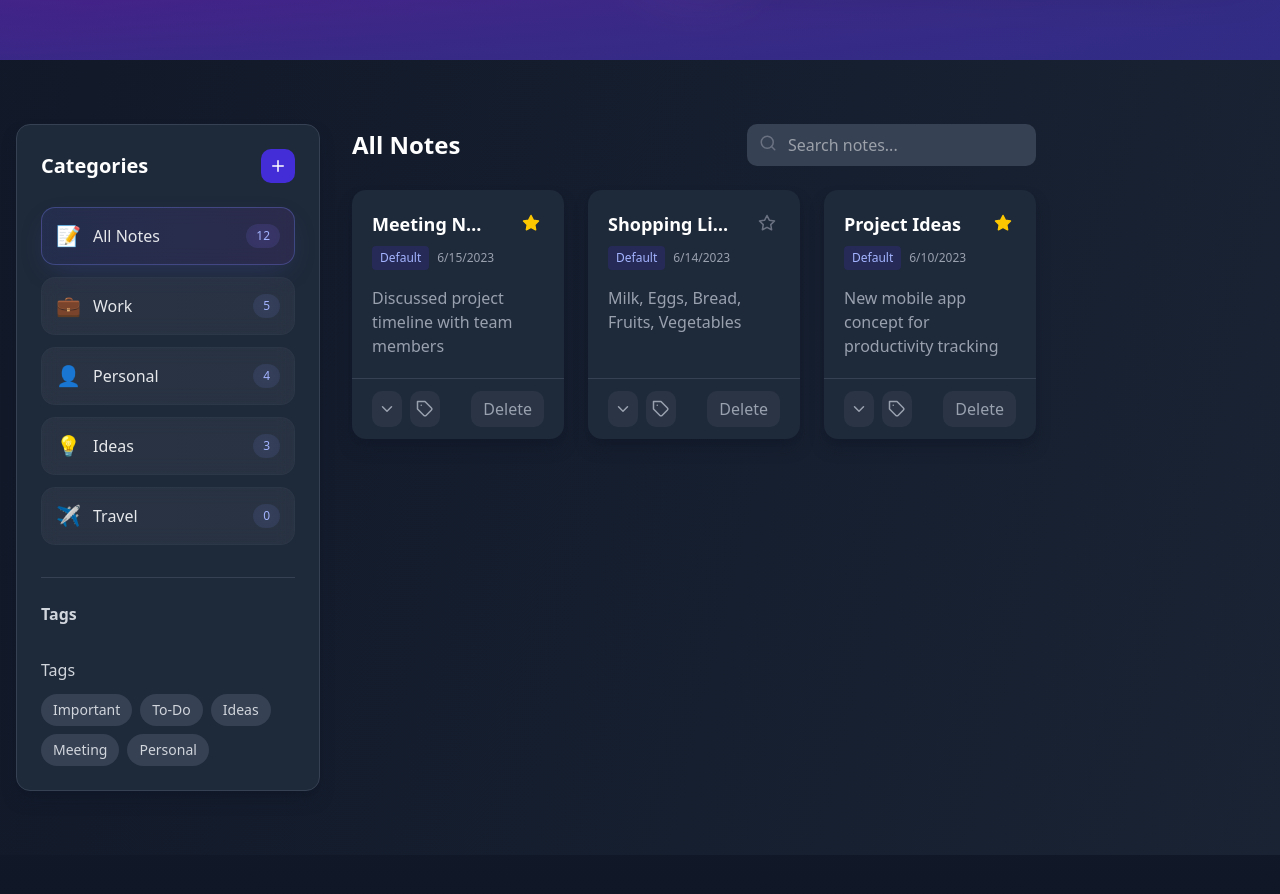
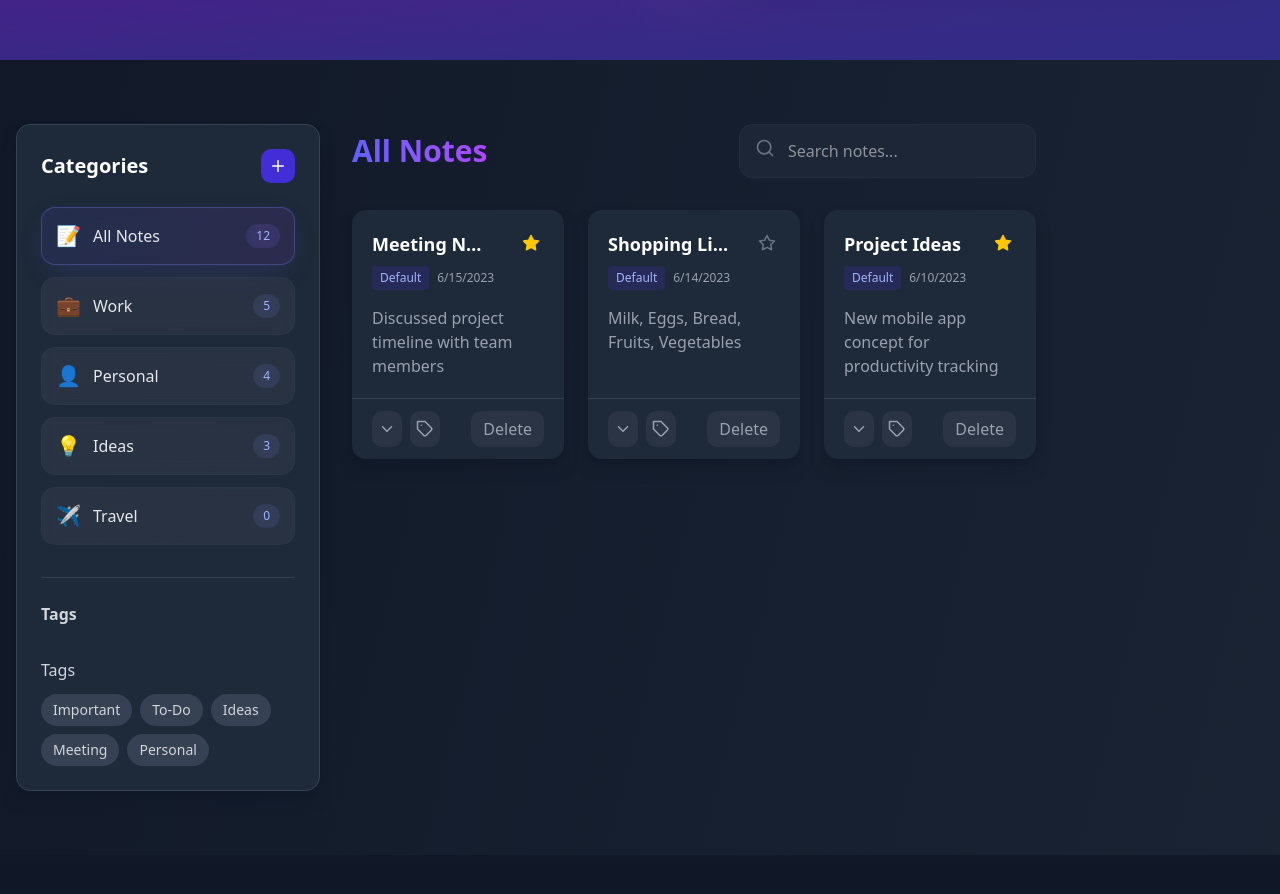
Before and after one commit to Waleed-Ahmad-dev/notes_app, a Next.js app: page / in a window 1280 px wide. Shown: the part 820-1714 px from the top of the page. Built offline with nearby package versions, Linux system fonts and the light colour scheme.

Commit message:
Update MainContent.tsx

```diff
--- a/src/components/LandingPage/NotesSection/MainContent.tsx
+++ b/src/components/LandingPage/NotesSection/MainContent.tsx
@@ -1,3 +1,4 @@
+import { motion } from 'framer-motion';
 import { Search } from 'react-feather';
 import CreateNoteForm from './CreateNoteForm';
 import NotesGrid from './NotesGrid';
@@ -34,29 +35,37 @@ export default function MainContent({
 }) {
      return (
           <div className="md:w-3/4">
-               <div className="flex flex-col md:flex-row justify-between items-start md:items-center gap-4 mb-6">
-                    <h2 className="text-2xl font-bold text-gray-800 dark:text-white transition-colors duration-300">
+               <motion.div
+                    className="flex flex-col md:flex-row justify-between items-start md:items-center gap-4 mb-8"
+                    initial={{ opacity: 0, y: -20 }}
+                    animate={{ opacity: 1, y: 0 }}
+                    transition={{ duration: 0.4 }}
+               >
+                    <motion.h2
+                         className="text-3xl font-bold bg-clip-text text-transparent bg-gradient-to-r from-indigo-500 to-purple-500"
+                         animate={{
+                              backgroundPosition: ['0% 50%', '100% 50%', '0% 50%']
+                         }}
+                         transition={{
+                              duration: 4,
+                              repeat: Infinity
+                         }}
+                    >
                          {categories.find(c => c.id === activeTab)?.name || 'All Notes'}
-                    </h2>
+                    </motion.h2>
+
                     <div className="relative w-full md:w-auto">
                          <input
                               type="text"
                               placeholder="Search notes..."
-                              className="w-full bg-gray-100 dark:bg-gray-700 text-gray-900 dark:text-white rounded-lg pl-10 pr-4 py-2 focus:outline-none focus:ring-2 focus:ring-indigo-300 dark:focus:ring-indigo-500
-                                   border border-transparent hover:border-gray-300 dark:hover:border-gray-500
-                                   transition-all duration-200 ease-in-out
-                                   hover:shadow-sm dark:hover:shadow-gray-700/50
-                                   peer"
+                              className="w-full bg-white/80 dark:bg-gray-800/80 text-gray-900 dark:text-white rounded-xl pl-12 pr-4 py-3.5 focus:outline-none focus:ring-2 focus:ring-indigo-300/50 dark:focus:ring-indigo-500/50 border border-gray-200/50 dark:border-gray-700/30 transition-all duration-300 hover:shadow-lg backdrop-blur-lg"
                          />
                          <Search
-                              size={18}
-                              className="absolute left-3 top-2.5 text-gray-400 dark:text-gray-500
-                                   peer-focus:text-indigo-500 dark:peer-focus:text-indigo-400
-                                   peer-hover:text-gray-500 dark:peer-hover:text-gray-400
-                                   transition-colors duration-200"
+                              size={20}
+                              className="absolute left-4 top-3.5 text-gray-400 dark:text-gray-500"
                          />
                     </div>
-               </div>
+               </motion.div>
 
                <CreateNoteForm
                     visible={createNoteVisible}
```
